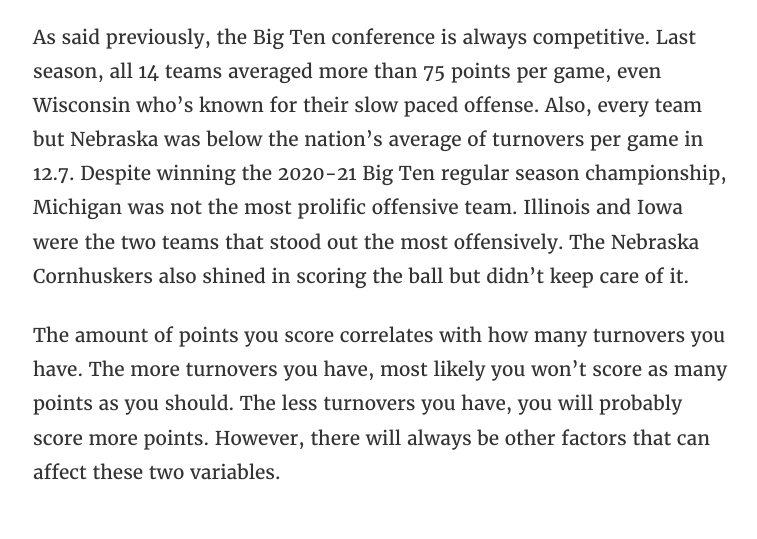
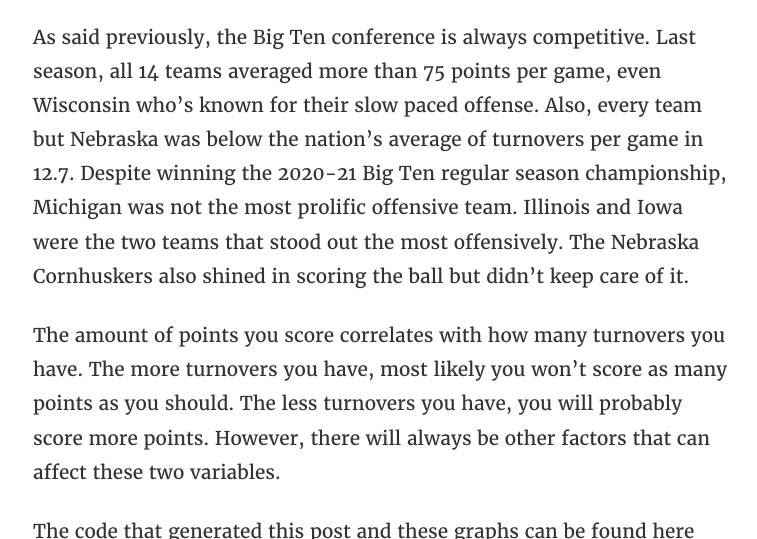
Before and after one commit to QuinnNavara/QuinnNavara.github.io, a plain HTML site: page 2022/04/10/does-turning-the-ball-over-affect-how-many-points-a-team-scores-per-game/index.html in a window 1280 px wide. Shown: the part 3546-4085 px from the top of the page, without its empty margins (257-1014 px from the left). Drawn offline with Linux system fonts and the light colour scheme.

Commit message:
website change

```diff
--- a/2022/04/10/does-turning-the-ball-over-affect-how-many-points-a-team-scores-per-game/index.html
+++ b/2022/04/10/does-turning-the-ball-over-affect-how-many-points-a-team-scores-per-game/index.html
@@ -83,6 +83,7 @@
 <p><img src="http://quinnnavara.github.io/2022/04/10/does-turning-the-ball-over-affect-how-many-points-a-team-scores-per-game/index_files/figure-html/unnamed-chunk-8-1.png" width="672" /></p>
 <p>As said previously, the Big Ten conference is always competitive. Last season, all 14 teams averaged more than 75 points per game, even Wisconsin who’s known for their slow paced offense. Also, every team but Nebraska was below the nation’s average of turnovers per game in 12.7. Despite winning the 2020-21 Big Ten regular season championship, Michigan was not the most prolific offensive team. Illinois and Iowa were the two teams that stood out the most offensively. The Nebraska Cornhuskers also shined in scoring the ball but didn’t keep care of it.</p>
 <p>The amount of points you score correlates with how many turnovers you have. The more turnovers you have, most likely you won’t score as many points as you should. The less turnovers you have, you will probably score more points. However, there will always be other factors that can affect these two variables.</p>
+<p>The code that generated this post and these graphs can be found <a href="https://github.com/QuinnNavara/Notebooks/blob/main/project1.Rmd">here</a></p>
 
     </div>
   </article>
```
Also changed, not shown: 2022/04/10/does-turning-the-ball-over-affect-how-many-points-a-team-scores-per-game/index_files/figure-html/unnamed-chunk-4-1.png, 2022/04/10/does-turning-the-ball-over-affect-how-many-points-a-team-scores-per-game/index_files/figure-html/unnamed-chunk-6-1.png.
